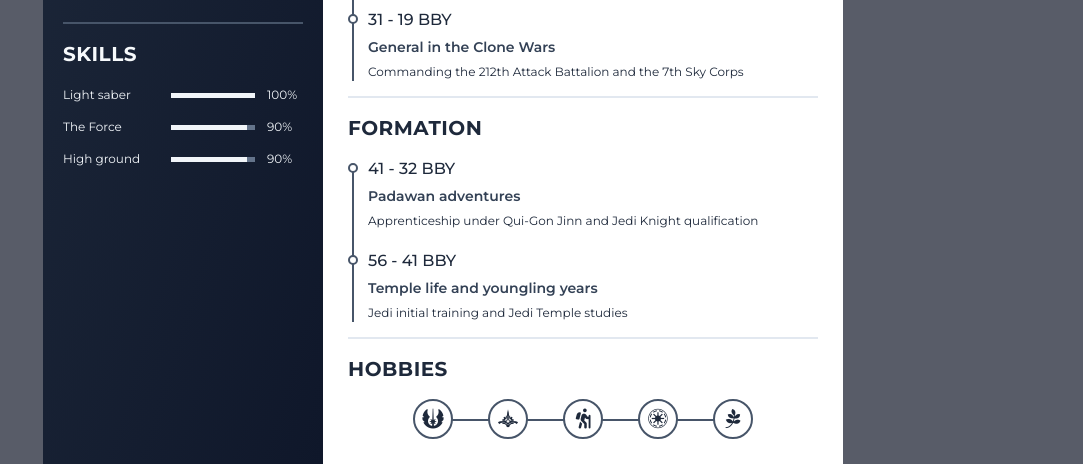
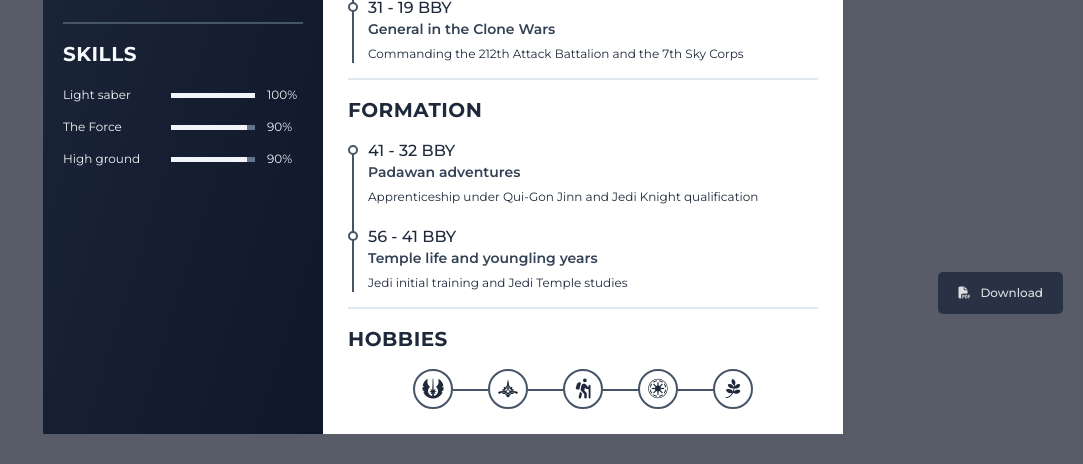
Before and after one commit to aautcq/html-to-pdf-resume, a website: page index.html in a window 1280 px wide. Shown: the part 466-930 px from the top of the page, without its empty margins (197-1280 px from the left). After the commit the page ends 900 px from the top, so only its background shows below. Drawn offline with Linux system fonts and the light colour scheme.

Commit message:
feat: better HTML tags and add PDF download button

```diff
--- a/components/resumeItem.js
+++ b/components/resumeItem.js
@@ -68,7 +68,7 @@
   <style>${resumeItemStyle}</style>
 
   <li>
-    <div data-dates class="date"></div>
+    <time data-dates class="date"></time>
     <div class="info">
       <div class="resume_item_title">
         <h3 class="semi-bold" data-title></h3>
--- a/index.html
+++ b/index.html
@@ -25,22 +25,22 @@
           />
         </div>
         <div class="resume_content">
-          <div class="resume_item resume_info">
+          <section class="resume_item resume_info">
             <div class="title">
               <h1 class="bold">Obi-Wan Kenobi</h1>
               <h4 class="regular">Jedi master</h4>
             </div>
             <ul>
               <info-item>
-                <i slot="icon" class="fas fa-birthday-cake"></i>
+                <i slot="icon" aria-hidden="true" class="fas fa-birthday-cake"></i>
                 90 yo
               </info-item>
               <info-item>
-                <i slot="icon" class="fas fa-map-signs"></i>
+                <i slot="icon" aria-hidden="true" class="fas fa-map-signs"></i>
                 Jedi temple, Coruscant
               </info-item>
               <info-item>
-                <i slot="icon" class="fas fa-envelope"></i>
+                <i slot="icon" aria-hidden="true" class="fas fa-envelope"></i>
                 <a
                   href="mailto:obiwan.kenobi@yopmail.com"
                   title="obiwan.kenobi@yopmail.com"
@@ -49,7 +49,7 @@
                 >
               </info-item>
               <info-item>
-                <i slot="icon" class="fab fa-linkedin"></i>
+                <i slot="icon" aria-hidden="true" class="fab fa-linkedin"></i>
                 <a
                   href="https://www.linkedin.com/in/obi-wan-kenobi-574061201/"
                   title="linkedin.com/in/obi-wan-kenobi-574061201"
@@ -58,8 +58,8 @@
                 >
               </info-item>
             </ul>
-          </div>
-          <div class="resume_item resume_skills">
+          </section>
+          <section class="resume_item resume_skills">
             <div class="title">
               <h2 class="bold">Skills</h2>
             </div>
@@ -68,11 +68,11 @@
               <skill-progress value="90">The Force</skill-progress>
               <skill-progress value="90">High ground</skill-progress>
             </ul>
-          </div>
+          </section>
         </div>
       </div>
       <div class="resume_right">
-        <div class="resume_item resume_about">
+        <section class="resume_item resume_about">
           <div class="title">
             <h2 class="bold">About</h2>
           </div>
@@ -87,8 +87,8 @@
             I've imparted guidance and wisdom, leaving an enduring legacy on the
             path of the Jedi.
           </p>
-        </div>
-        <div class="resume_item resume_work">
+        </section>
+        <section class="resume_item resume_work">
           <div class="title">
             <h2 class="bold">Experiences</h2>
           </div>
@@ -110,8 +110,8 @@
               </p>
             </resume-item>
           </ul>
-        </div>
-        <div class="resume_item resume_education">
+        </section>
+        <section class="resume_item resume_education">
           <div class="title">
             <h2 class="bold">Formation</h2>
           </div>
@@ -128,8 +128,8 @@
               </p>
             </resume-item>
           </ul>
-        </div>
-        <div class="resume_item resume_hobby">
+        </section>
+        <section class="resume_item resume_hobby">
           <div class="title">
             <h2 class="bold">Hobbies</h2>
           </div>
@@ -140,8 +140,22 @@
             <li title="Republic"><i class="fab fa-galactic-republic"></i></li>
             <li title="Nature"><i class="fab fa-pagelines"></i></li>
           </ul>
-        </div>
+        </section>
       </div>
     </div>
+
+    <a
+      href="cv-obi-wan-kenobi.pdf"
+      download
+      target="_blank"
+      rel="noopener"
+      type="application/pdf"
+      class="download-link"
+      title="Download the PDF version of my resume"
+      data-pdf-exclude="true"
+    >
+      <i class="fas fa-file-pdf"></i>
+      Download
+    </a>
   </body>
 </html>
--- a/package.json
+++ b/package.json
@@ -20,7 +20,7 @@
   },
   "homepage": "https://github.com/aautcq/html-to-pdf-resume#readme",
   "devDependencies": {
-    "pdfize": "^0.1.3",
+    "pdfize": "^0.3.0",
     "rimraf": "^6.0.1"
   }
 }
--- a/style.css
+++ b/style.css
@@ -66,6 +66,7 @@
   width: 100%;
   height: auto;
   display: flex;
+  position: relative;
 }
 
 @media only screen and (max-width: 560px) {
@@ -248,3 +249,23 @@
     width: 22px;
   }
 }
+
+.download-link {
+  position: fixed;
+  bottom: 20px;
+  right: 20px;
+  display: inline-flex;
+  align-items: center;
+  gap: 10px;
+  padding: 10px 20px;
+  background-color: var(--slate-800);
+  color: var(--white);
+  border-radius: 5px;
+  font-weight: 500;
+  opacity: 0.8;
+  transition: opacity 0.3s ease;
+}
+
+.download-link:hover {
+  opacity: 1;
+}
```
Also changed, not shown: 1 other file.
